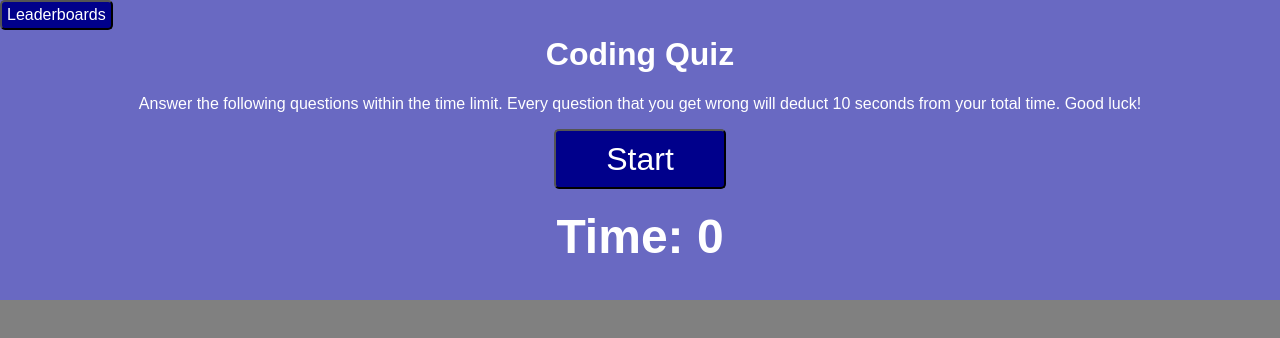
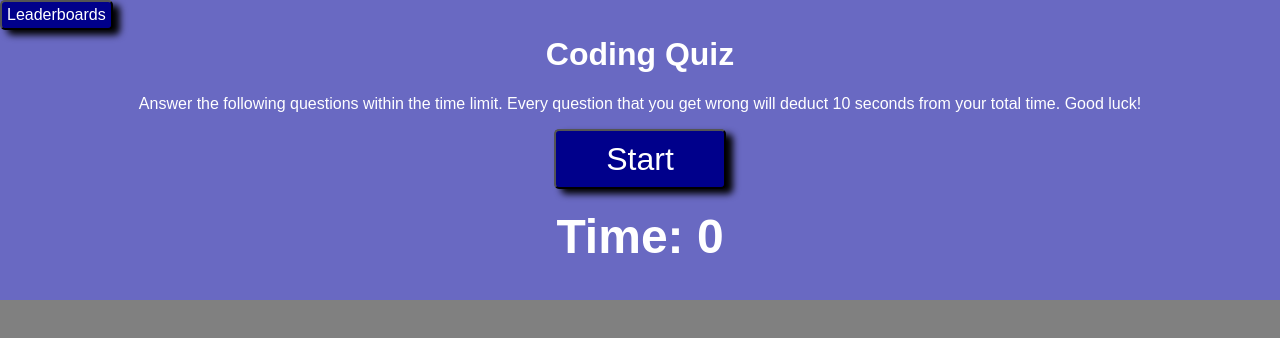
Before and after one commit to drewhermanson/DrewH-Code-Quiz, a plain HTML site: page index.html in a window 1280 px wide. Drawn offline with Linux system fonts and the light colour scheme.

```diff
--- a/assets/css/style.css
+++ b/assets/css/style.css
@@ -51,6 +51,7 @@
     font-size: 2rem;
     line-height: 16px;
     text-align: center;
+    box-shadow:  7px 5px 7px 0 black;
   }
 
   /*alignment for api content*/
--- a/assets/js/script.js
+++ b/assets/js/script.js
@@ -1,7 +1,6 @@
 var quizSpace = document.querySelector("#quiz-container");
 var startButton = document.querySelector(".start-button");
 var timerElement = document.querySelector(".timer-count");
-
 
 var timer;
 var timerCount = 0;
```
Also changed, not shown: assets/images/expected.png (added), 1 other file.
